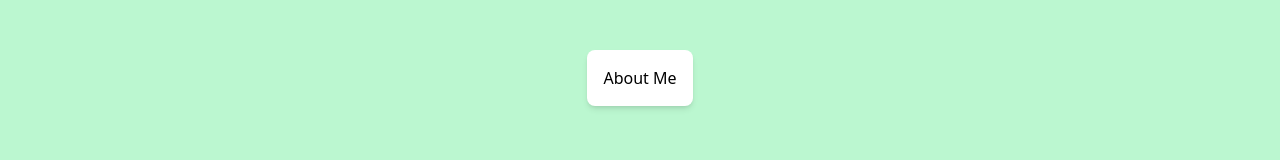
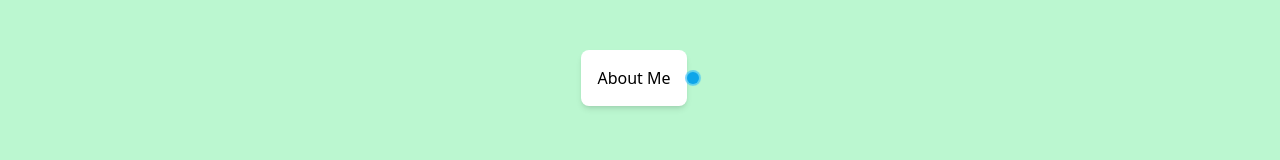
Before and after one commit to ajvee/villa-website, a React (Create React App) app in the folder front-end/: page / in a window 1280 px wide. Shown: the part 1122-1282 px from the top of the page. Built offline with nearby package versions, Linux system fonts and the light colour scheme.

Commit message:
cleaned up sections

```diff
--- a/front-end/src/App.js
+++ b/front-end/src/App.js
@@ -1,20 +1,50 @@
-import { BrowserRouter as Router, Routes, Route } from "react-router-dom";
-// import NavBar from "./Components/NavBar"
+import React, { useEffect } from "react";
 import Home from "./Pages/Home"
+import NavBar from './Components/NavBar'
+import About from "./Pages/About";
+import Experience from "./Pages/Experience";
+import Contact from "./Pages/Contact";
 
 function App() {
+    useEffect(() => {
+      const smoothScroll = (targetId) => {
+        const target = document.getElementById(targetId);
+        if (target) {
+          window.scrollTo({
+            top: target.offsetTop,
+            behavior: "smooth",
+          });
+        }
+      };
+
+      const handleClick = (event) => {
+        event.preventDefault();
+        const targetId = event.target.getAttribute("href").substring(1);
+        smoothScroll(targetId);
+      };
+
+      const links = document.querySelectorAll('a[href^="#"]');
+      links.forEach((link) => {
+        link.addEventListener("click", handleClick);
+      });
+
+      return () => {
+        links.forEach((link) => {
+          link.removeEventListener("click", handleClick);
+        });
+      };
+    }, []);
+
   return (
     <div className="App">
-      <Router>
-        <main>
-          <Routes>
-            <Route path='/' element={<Home />} />
-          </Routes>
-        </main>
-        {/* <NavBar /> */}
-      </Router>
+    <NavBar />
+    <Home />
+    <About />
+    <Experience />
+    <Contact />
     </div>
   );
 }
 
+
 export default App;
--- /dev/null
+++ b/front-end/src/Pages/About.js
@@ -0,0 +1,15 @@
+import React from "react";
+
+function About() {
+  return (
+    <div id="section-about" className="h-screen flex items-center justify-center bg-green-200">
+      <h2 className="bg-white p-4 rounded-lg shadow-md">About Me</h2>
+      <span className="relative flex h-3 w-3">
+        <span className="animate-ping absolute inline-flex h-full w-full rounded-full bg-sky-400 opacity-100"></span>
+        <span className="relative inline-flex rounded-full h-3 w-3 bg-sky-500"></span>
+      </span>
+    </div>
+  );
+}
+
+export default About;
--- /dev/null
+++ b/front-end/src/Pages/Contact.js
@@ -0,0 +1,11 @@
+import React from "react";
+
+function Contact() {
+    return (
+        <div id="section-contact" className="h-screen flex items-center justify-center bg-red-200">
+        <h2>Contact</h2>
+      </div>
+    )
+}
+
+export default Contact;
--- /dev/null
+++ b/front-end/src/Pages/Experience.js
@@ -0,0 +1,11 @@
+import React from "react";
+
+function Experience() {
+    return (
+        <div id="section-experience" className="h-screen flex items-center justify-center bg-gradient-to-r from-purple-500 to-blue-500 text-white">
+        <h2>Experience</h2>
+      </div>
+    )
+}
+
+export default Experience;
--- a/front-end/src/Pages/Home.js
+++ b/front-end/src/Pages/Home.js
@@ -1,53 +1,11 @@
-import React, { useEffect } from "react";
-import NavBar from "../Components/NavBar";
+import React from "react";
 
-function HomePage() {
-  useEffect(() => {
-    const smoothScroll = (targetId) => {
-      const target = document.getElementById(targetId);
-      if (target) {
-        window.scrollTo({
-          top: target.offsetTop,
-          behavior: "smooth",
-        });
-      }
-    };
-
-    const handleClick = (event) => {
-      event.preventDefault();
-      const targetId = event.target.getAttribute("href").substring(1);
-      smoothScroll(targetId);
-    };
-
-    const links = document.querySelectorAll('a[href^="#"]');
-    links.forEach((link) => {
-      link.addEventListener("click", handleClick);
-    });
-
-    return () => {
-      links.forEach((link) => {
-        link.removeEventListener("click", handleClick);
-      });
-    };
-  }, []);
-
+function Home() {
   return (
-    <div>
-      <NavBar />
-      <div id="intro" className="h-screen flex items-center justify-center bg-gray-200">
+    <div id="intro" className="h-screen flex items-center justify-center bg-gray-200">
         <h1 className="animate-pulse text-red-500">Welcome to my Personal Website</h1>
-      </div>
-      <div id="section-about" className="h-screen flex items-center justify-center bg-green-200">
-        <h2 className="bg-white p-4 rounded-lg shadow-md">About Me</h2>
-      </div>
-      <div id="section-experience" className="h-screen flex items-center justify-center bg-gradient-to-r from-purple-500 to-blue-500 text-white">
-        <h2>Experience</h2>
-      </div>
-      <div id="section-contact" className="h-screen flex items-center justify-center bg-red-200">
-        <h2>Contact</h2>
-      </div>
     </div>
   );
 }
 
-export default HomePage;
+export default Home;
```
